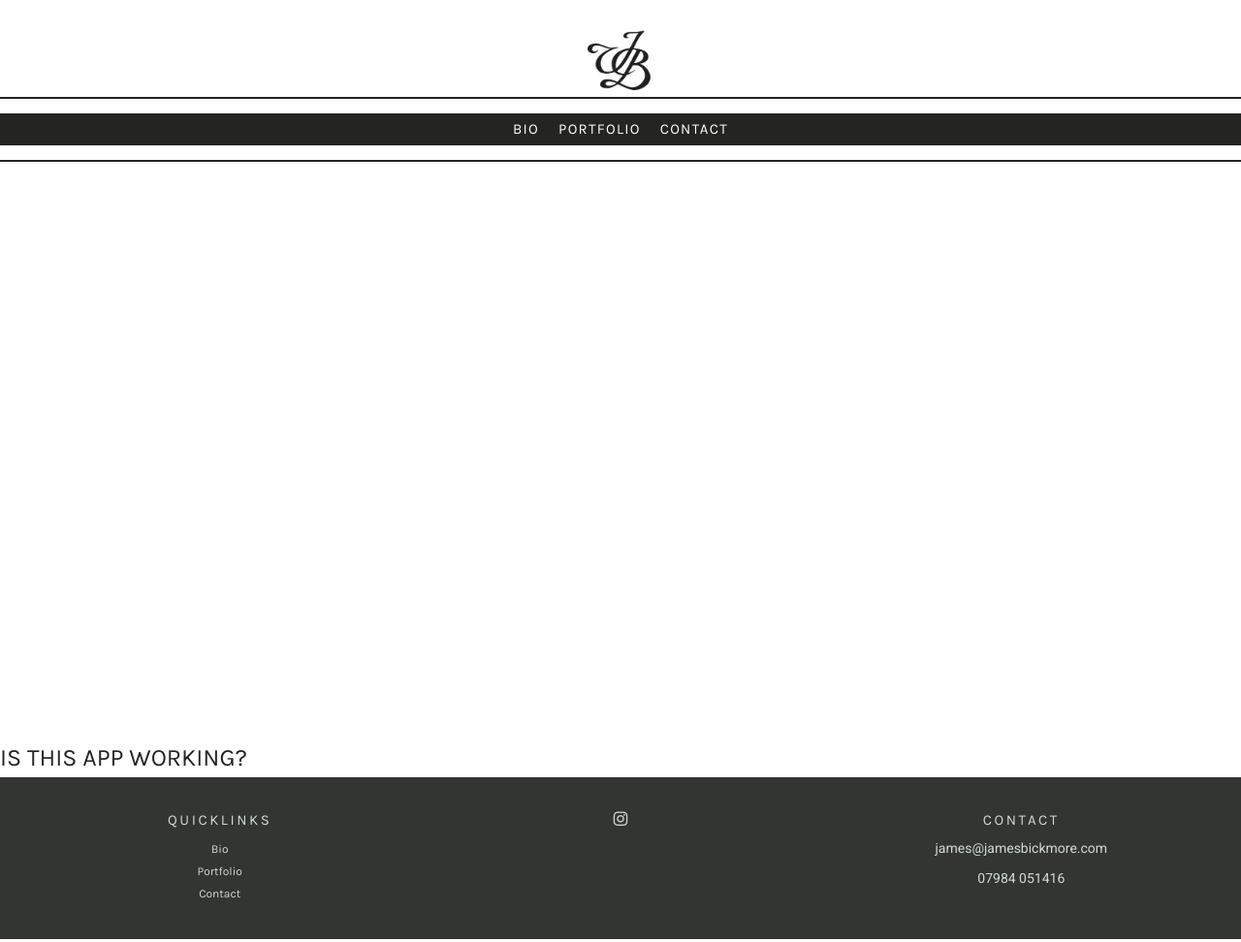
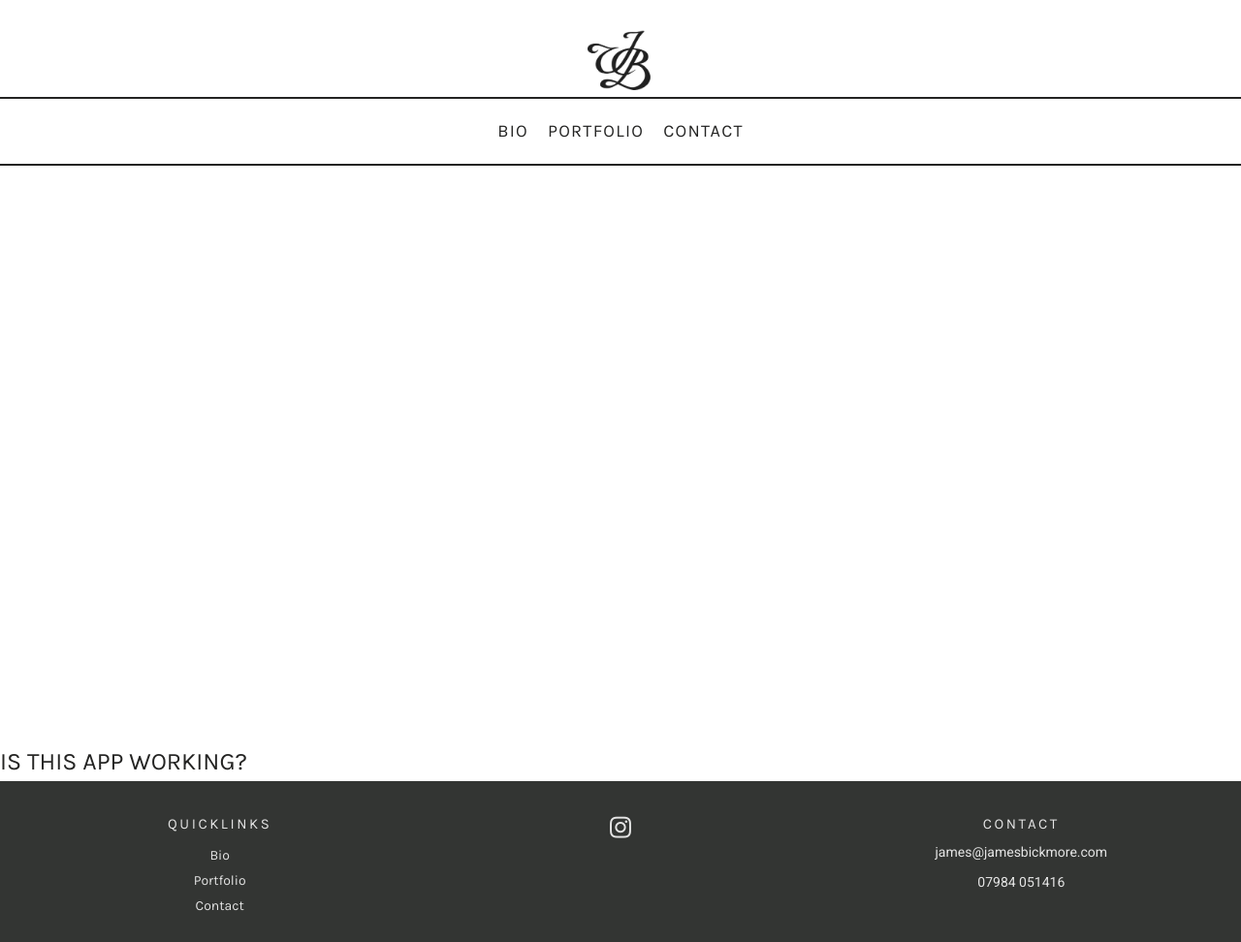
Before and after one commit to neringabickmore/repo-template, a Django app: page / in a window 1280 px wide. Shown: the whole page at 97% size. Run offline with Django 3.2, Linux system fonts and the light colour scheme.

Commit message:
base CSS/ Updated stylesheet

```diff
--- a/static/css/base.css
+++ b/static/css/base.css
@@ -13,11 +13,12 @@
     --white: #ffffff;
     --pumpkin: #EB731D;
     --jet: #333533;
-    --timberwolf: #CFDBD5;
+    --platinum: #E5E5E5;
+    --champagne: #FCD48F;
 
     /* box shadows */
     --dark-large-box-shadow: 6px 6px 12px var(--jet);
-    --dark-small-box-shadow: 1px 1px 5px var(--jet)
+    --dark-small-box-shadow: 1px 1px 7px 0 var(--jet);
 }
 
 html {
@@ -50,7 +51,7 @@ h6 {
 }
 
 p {
-    font-size: 1.6rem;
+    font-size: 1.4rem;
     text-align: justify;
 }
 
@@ -93,11 +94,15 @@ p {
     margin-right: -15px;
     margin-left: -15px;
 }
+#main-nav,
+.nav-link-header {
+    color: var(--black);
+    background-color: var(--white);
+}
 
 #mobile-nav,
-#main-nav,
-.nav-link-header,
 .dropdown-menu-header,
+#mobile-nav .nav-link-header,
 .dropdown-menu-header li a {
     color: var(--white);
     background-color: var(--black);
@@ -112,7 +117,7 @@ p {
 
 .nav-link-header,
 .dropdown-menu-header li a {
-    font-size: 1.5rem;
+    font-size: 1.8rem;
     font-family: var(--header-font);
     letter-spacing: 0.1vw;
 }
@@ -133,8 +138,8 @@ p {
 /* footer */
 .footer {
     background-color: var(--jet);
-    color: var(--timberwolf);
-    padding: 3rem 2rem;
+    color: var(--platinum);
+    padding: 3rem 2rem 2rem 2rem;
 }
 
 .footer h4 {
@@ -148,8 +153,8 @@ p {
     list-style-type: none;
 }
 
-.footer ul i {
-    color: var(--timberwolf);
+.footer a i {
+    color: var(--platinum);
     width: 32px;
     height: 32px;
     padding: 1.2rem 0;
@@ -158,30 +163,23 @@ p {
 
 .footer-link {
     font-family: var(--header-font);
-    font-size: 1.2rem;
-    color: var(--timberwolf);
+    font-size: 1.4rem;
+    color: var(--platinum);
 }
 
 .footer-contact-info p {
     font-size: 1.4rem;
 }
 
-.footer ul i:hover,
-.footer-nav .nav-link:hover,
-.social-media a:hover {
+.footer-nav .nav-link:hover {
     color: var(--pumpkin);
 }
 
-.footer ul li a:hover {
+.footer a i:hover {
+    color: var(--pumpkin);
+}
+.footer a i:hover {
     text-decoration: none;
-}
-
-.footer ul li a {
-    color: var(--white);
-}
-
-.social-media a {
-    color: var(--timberwolf);
 }
 
 /* thematic break*/
```
